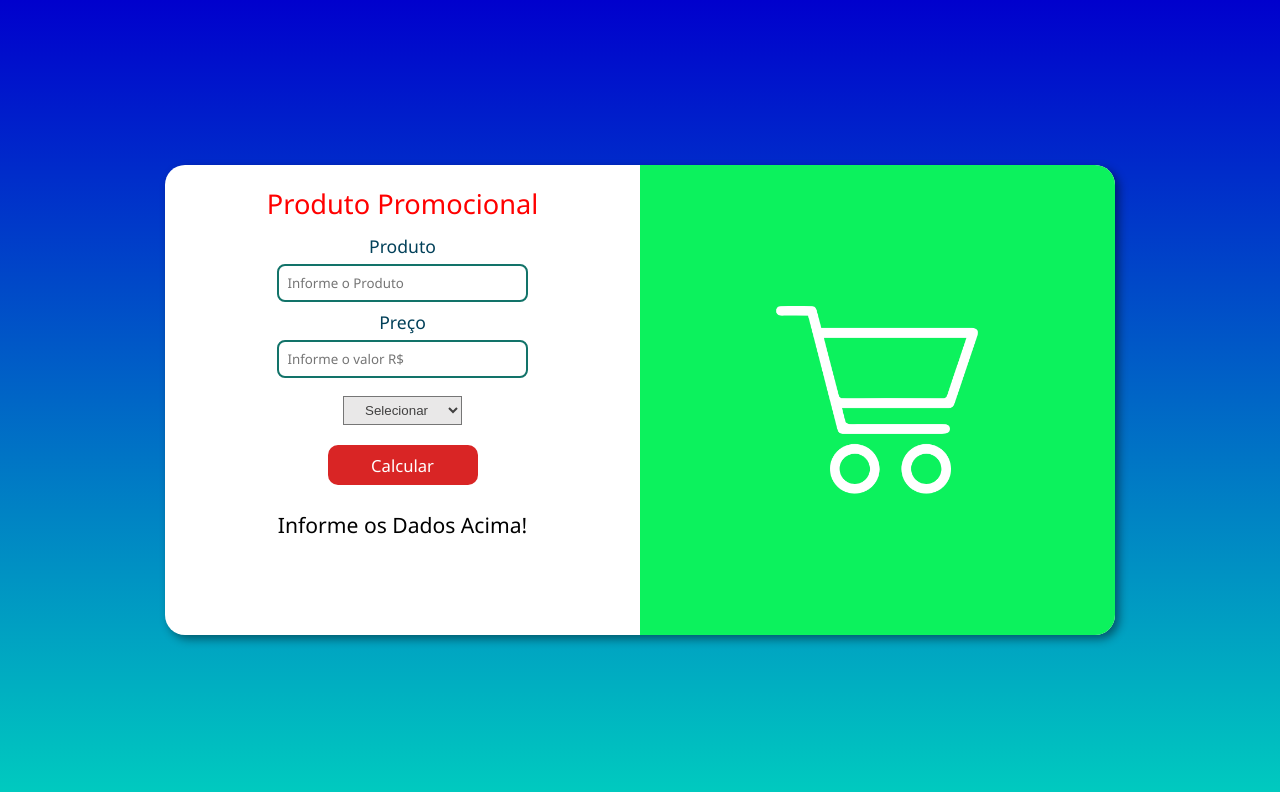
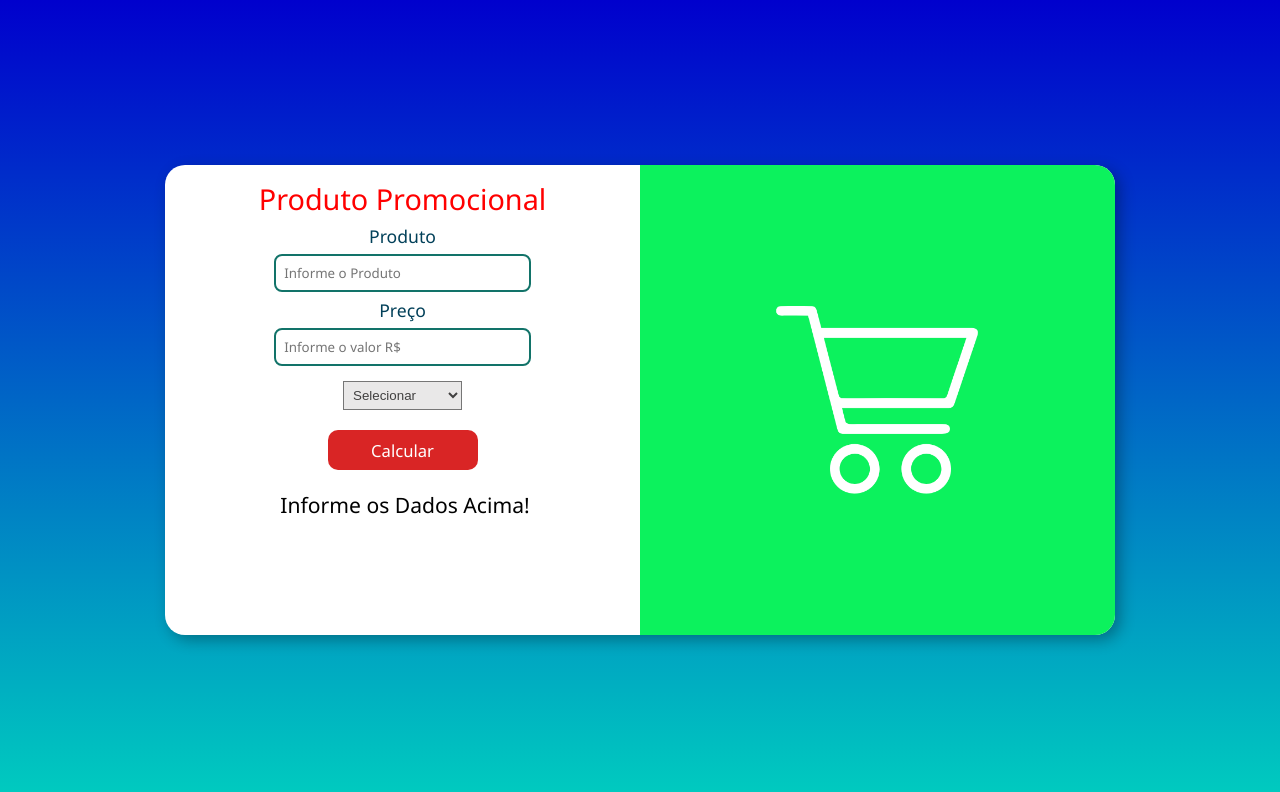
Before and after one commit to rogeriocsc/aulasJavaScript, a plain HTML site: page aula08/index.html in a window 1280 px wide. Drawn offline with Linux system fonts and the light colour scheme.

Commit message:
Atualização html e css

```diff
--- a/aula08/css/media-query.css
+++ b/aula08/css/media-query.css
@@ -12,13 +12,8 @@ Grandes Telas: Acima de 1200px
 
 /* Tablet: 768px até 992px */
 @media screen and (min-width: 768px) and (max-width: 992px) {
-    body {
-        background-image: linear-gradient(to top, #00CCBF, #0000cd);
-    }
-
     section.produto {
         width: 90vw;
-        height: 470px;
     }
 
     section.produto > div.imagem {
@@ -32,53 +27,37 @@ Grandes Telas: Acima de 1200px
         float: right;
         width: 60%;
     }
-
-    div.formulario > h1 {
-        display: block;
-        text-align: center;
-        font-size: 1.7em;
-        padding-top: 10px;
-        padding-bottom: 4px;
-        color: rgb(255, 0, 0);
-    }
-
-    .campo input[type="text"] {
-        width: 55%;
-    }
 }
 
-/* Desktop: 992px até 1200px */
-@media screen and (min-width: 992px) {
+/* Celular: de 600px até 768px */
+@media screen and (max-width: 767px) {
     body {
-        background-image: linear-gradient(to top, #00CCBF, #0000cd);
+        background: #0000cd;
     }
 
     section.produto {
-        width: 950px;
-        height: 470px;
+        width: 300px;
+        height: 520px;
     }
 
     section.produto > div.imagem {
-        float: right;
-        width: 50%;
-        height: 100%;
+        display: block;
+        height: 100px;
+        width: 100%;
+        background-position: center center;
     }
 
     section.produto > div.formulario {
-        float: left;
-        width: 50%;
+        display: block;
+        width: 100%;
+        padding: 10px;
     }
 
     div.formulario > h1 {
-        display: block;
-        text-align: center;
-        font-size: 1.7em;
-        padding-top: 10px;
-        padding-bottom: 4px;
-        color: rgb(255, 0, 0);
+        font-size: 1.4em;
     }
 
-    .campo input[type="text"] {
-        width: 55%;
+    div.campo input[type="text"] {
+        width: 70%;
     }
 }
--- a/aula08/css/style.css
+++ b/aula08/css/style.css
@@ -16,7 +16,7 @@ p, h1, label, input, button {
 }
 
 body, html {
-    background: #0000cd;
+    background-image: linear-gradient(to top, #00CCBF, #0000cd);
     height: 100vh;
     width: 100vw;
 }
@@ -33,29 +33,36 @@ section.produto {
     left: 50%;
     overflow: hidden;
     background-color: white;
-    width: 300px;
-    height: 530px;
+    width: 950px;
+    height: 470px;
     border-radius: 20px;
-    box-shadow: 4px 4px 10px rgba(0, 0, 0, 0.452);
+    box-shadow: 5px 5px 15px rgba(0, 0, 0, 0.308);
     transform: translate(-50%, -50%);
 }
 
 section.produto > div.imagem {
-    display: block;
+    float: right;
+    width: 50%;
+    height: 100%;
     background-image: url(../imagens/compras.png);
-    height: 142px;
     background-size: cover;
-    background-position: center center;
     background-repeat: no-repeat;
+    background-position: top center;
 }
 
 section.produto > div.formulario {
-    display: block;
-    padding: 10px;
+    float: left;
+    width: 50%;
+}
+
+div.formulario {
+    text-align: center;
 }
 
 div.formulario > h1 {
-    display: none;
+    padding-top: 14px;
+    color: rgb(255, 0, 0);
+    font-size: 1.8em;
 }
 
 div.campo {
@@ -64,14 +71,13 @@ div.campo {
 
 div.campo label {
     display: block;
-    margin-bottom: 6px;
-    margin-top: 8px;
+    margin: 6px;
 	color: #024059;
 	font-size: 1.1em;
 }
 
 .campo input[type="text"] {
-	width: 70%;
+	width: 54%;
     padding: 8px;
     border: 2px solid #127369;
     border-radius: 8px;
@@ -83,8 +89,7 @@ div.campo label {
 }
 
 div.formulario > button {
-    display: block;
-    margin: 20px auto;
+    margin: 20px;
     width: 150px;
     height: 40px;
     background-color: #D92525;
@@ -95,13 +100,12 @@ div.formulario > button {
     cursor: pointer;
 }
 
-div.formulario button:hover{
+div.formulario > button:hover{
     background-color: #03A64A;
 }
 
 select {
-    text-align: center;
-    margin-top: 18px;
+    margin-top: 15px;
     padding: 5px;
     background-color: #e9e8e8;
     color: #414040;
--- a/aula08/index.html
+++ b/aula08/index.html
@@ -32,9 +32,9 @@
                     </select>
                 </div>
                 <button onclick="calcular()">Calcular</button>
-                <div class="res" id="resposta">
-                    <p>Informe os Dados Acima!</p>
-                </div>
+            </div>
+            <div class="res" id="resposta">
+                <p>Informe os Dados Acima!</p>
             </div>
         </section>
     </main>
```
